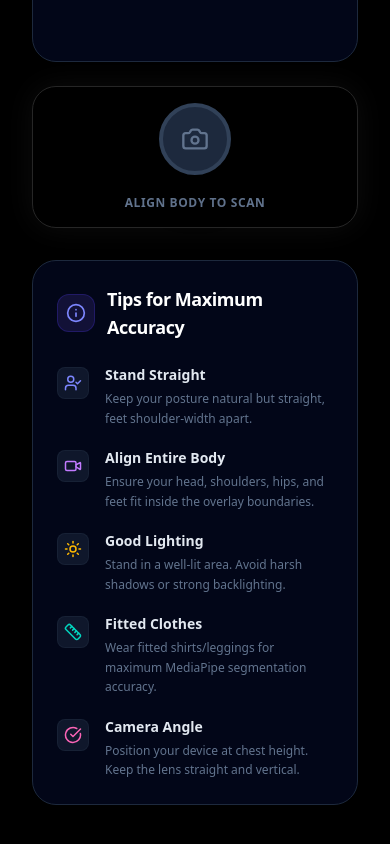
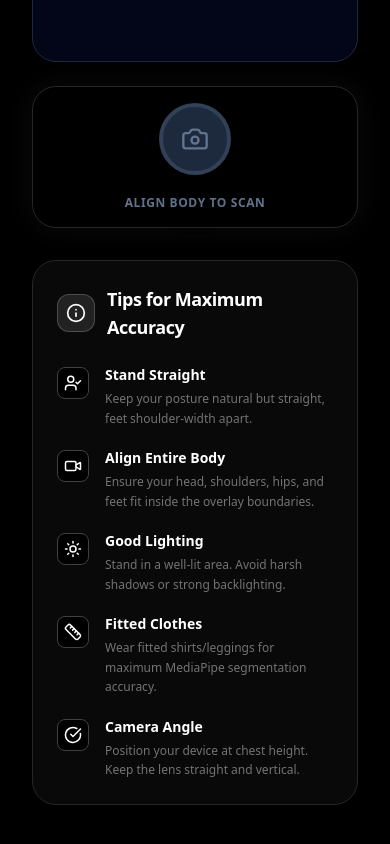
Before and after one commit to Samyuktha-21/SnapFit, a React (Vite) app in the folder Snapfit-UI/: page /capture in a window 390 px wide. Shown: the part 696-1540 px from the top of the page. Built offline with nearby package versions, Linux system fonts and the light colour scheme; no server answers; a web font is replaced by a local one.

Commit message:
style: Update scan overlay and loading elements

```diff
--- a/Snapfit-UI/src/components/LoadingSpinner.tsx
+++ b/Snapfit-UI/src/components/LoadingSpinner.tsx
@@ -3,11 +3,11 @@ export default function LoadingSpinner() {
     <div className="flex flex-col items-center justify-center p-8">
       <div className="relative flex items-center justify-center h-16 w-16">
         {/* Outer glowing ring */}
-        <div className="absolute h-full w-full rounded-full border-4 border-indigo-500/10 border-t-indigo-500 animate-spin" />
+        <div className="absolute h-full w-full rounded-full border-4 border-white/10 border-t-white animate-spin" />
         {/* Middle pulsing ring */}
-        <div className="absolute h-10 w-10 rounded-full border-4 border-purple-500/20 border-b-purple-500 animate-spin-reverse" />
+        <div className="absolute h-10 w-10 rounded-full border-4 border-neutral-500/20 border-b-neutral-500 animate-spin-reverse" />
         {/* Center dot */}
-        <div className="h-3 w-3 rounded-full bg-pink-500 animate-ping" />
+        <div className="h-3 w-3 rounded-full bg-white animate-ping" />
       </div>
     </div>
   );
--- a/Snapfit-UI/src/components/SilhouetteOverlay.tsx
+++ b/Snapfit-UI/src/components/SilhouetteOverlay.tsx
@@ -93,8 +93,8 @@ export default function SilhouetteOverlay({ gender, isAligned }: SilhouetteOverl
         viewBox="0 0 1280 720"
         className={`w-full h-full object-cover transition-colors duration-500 ${
           isAligned
-            ? 'text-emerald-500 drop-shadow-[0_0_15px_rgba(16,185,129,0.4)]'
-            : 'text-indigo-500/50 drop-shadow-[0_0_10px_rgba(99,102,241,0.2)]'
+            ? 'text-white drop-shadow-[0_0_15px_rgba(255,255,255,0.4)]'
+            : 'text-neutral-500/50 drop-shadow-[0_0_10px_rgba(255,255,255,0.1)]'
         }`}
       >
         {silhouettePath}
@@ -105,14 +105,14 @@ export default function SilhouetteOverlay({ gender, isAligned }: SilhouetteOverl
           cx="640"
           cy="150"
           r="8"
-          className={`fill-transparent stroke-2 ${isAligned ? 'stroke-emerald-400 fill-emerald-500/10' : 'stroke-indigo-400/40'}`}
+          className={`fill-transparent stroke-2 ${isAligned ? 'stroke-white fill-white/10' : 'stroke-neutral-400/40'}`}
         />
         {/* Chest Center Target */}
         <circle
           cx="640"
           cy="280"
           r="6"
-          className={`fill-transparent stroke-2 ${isAligned ? 'stroke-emerald-400 fill-emerald-500/10' : 'stroke-indigo-400/30'}`}
+          className={`fill-transparent stroke-2 ${isAligned ? 'stroke-white fill-white/10' : 'stroke-neutral-400/30'}`}
         />
         {/* Feet base indicator */}
         <ellipse
@@ -120,7 +120,7 @@ export default function SilhouetteOverlay({ gender, isAligned }: SilhouetteOverl
           cy="650"
           rx="60"
           ry="15"
-          className={`fill-none stroke-2 ${isAligned ? 'stroke-emerald-400' : 'stroke-indigo-500/30'} stroke-dasharray-[4,4]`}
+          className={`fill-none stroke-2 ${isAligned ? 'stroke-white' : 'stroke-neutral-500/30'} stroke-dasharray-[4,4]`}
         />
 
         {/* Alignment instructions text inside overlay */}
@@ -130,13 +130,13 @@ export default function SilhouetteOverlay({ gender, isAligned }: SilhouetteOverl
           width="400"
           height="45"
           rx="12"
-          className={`fill-slate-950/80 stroke transition-all duration-300 ${isAligned ? 'stroke-emerald-500/40' : 'stroke-slate-800'}`}
+          className={`fill-black/80 stroke transition-all duration-300 ${isAligned ? 'stroke-white/40' : 'stroke-neutral-800'}`}
         />
         <text
           x="640"
           y="48"
           textAnchor="middle"
-          className={`text-sm font-bold tracking-wider font-sans transition-colors ${isAligned ? 'fill-emerald-400' : 'fill-indigo-300/80'}`}
+          className={`text-sm font-bold tracking-wider font-sans transition-colors ${isAligned ? 'fill-white' : 'fill-neutral-400/80'}`}
         >
           {isAligned ? '✓ ALIGNMENT CORRECT' : 'POSITION BODY WITHIN THE OUTLINE'}
         </text>
--- a/Snapfit-UI/src/components/TipsCard.tsx
+++ b/Snapfit-UI/src/components/TipsCard.tsx
@@ -3,36 +3,36 @@ import { Info, Sun, Ruler, CheckCircle, Video, UserCheck } from 'lucide-react';
 export default function TipsCard() {
   const tips = [
     {
-      icon: <UserCheck className="h-5 w-5 text-indigo-400" />,
+      icon: <UserCheck className="h-5 w-5 text-white" />,
       title: 'Stand Straight',
       desc: 'Keep your posture natural but straight, feet shoulder-width apart.'
     },
     {
-      icon: <Video className="h-5 w-5 text-purple-400" />,
+      icon: <Video className="h-5 w-5 text-white" />,
       title: 'Align Entire Body',
       desc: 'Ensure your head, shoulders, hips, and feet fit inside the overlay boundaries.'
     },
     {
-      icon: <Sun className="h-5 w-5 text-amber-400" />,
+      icon: <Sun className="h-5 w-5 text-white" />,
       title: 'Good Lighting',
       desc: 'Stand in a well-lit area. Avoid harsh shadows or strong backlighting.'
     },
     {
-      icon: <Ruler className="h-5 w-5 text-teal-400" />,
+      icon: <Ruler className="h-5 w-5 text-white" />,
       title: 'Fitted Clothes',
       desc: 'Wear fitted shirts/leggings for maximum MediaPipe segmentation accuracy.'
     },
     {
-      icon: <CheckCircle className="h-5 w-5 text-pink-400" />,
+      icon: <CheckCircle className="h-5 w-5 text-white" />,
       title: 'Camera Angle',
       desc: 'Position your device at chest height. Keep the lens straight and vertical.'
     }
   ];
 
   return (
-    <div className="rounded-3xl border border-slate-800 bg-slate-950 p-6 md:p-8 shadow-xl">
+    <div className="rounded-3xl border border-neutral-800 bg-neutral-900/40 p-6 md:p-8 shadow-xl">
       <div className="flex items-center gap-3 mb-6">
-        <div className="rounded-xl bg-indigo-950/60 border border-indigo-800/40 p-2 text-indigo-400">
+        <div className="rounded-xl bg-white/10 border border-white/20 p-2 text-white">
           <Info className="h-5 w-5" />
         </div>
         <h3 className="text-lg font-bold text-white tracking-tight">Tips for Maximum Accuracy</h3>
@@ -41,12 +41,12 @@ export default function TipsCard() {
       <div className="grid gap-5">
         {tips.map((tip, idx) => (
           <div key={idx} className="flex gap-4">
-            <div className="flex-shrink-0 mt-0.5 rounded-lg bg-slate-900 border border-slate-800/60 p-1.5 h-8 w-8 flex items-center justify-center">
+            <div className="flex-shrink-0 mt-0.5 rounded-lg bg-black border border-neutral-700 p-1.5 h-8 w-8 flex items-center justify-center">
               {tip.icon}
             </div>
             <div>
-              <h4 className="text-sm font-bold text-slate-200">{tip.title}</h4>
-              <p className="text-xs text-slate-500 mt-1 leading-relaxed">{tip.desc}</p>
+              <h4 className="text-sm font-bold text-white">{tip.title}</h4>
+              <p className="text-xs text-neutral-500 mt-1 leading-relaxed">{tip.desc}</p>
             </div>
           </div>
         ))}
```
